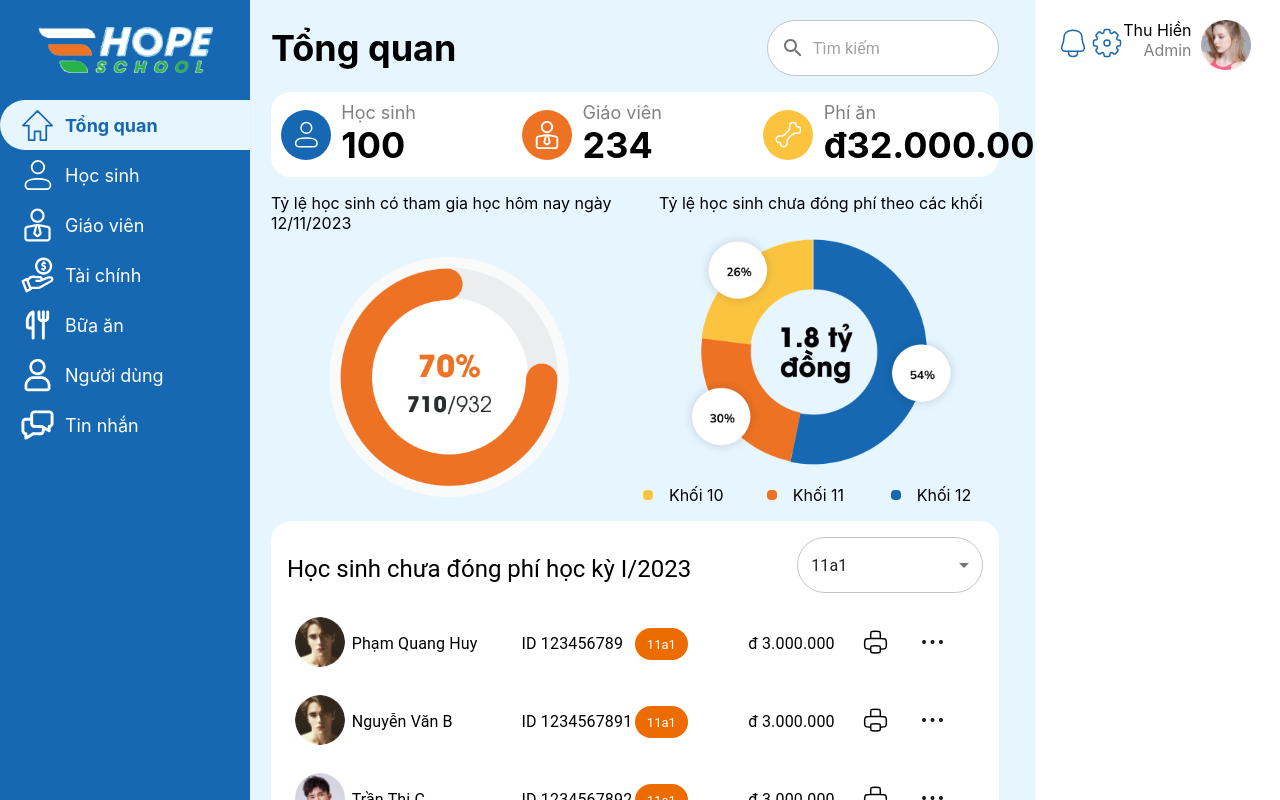
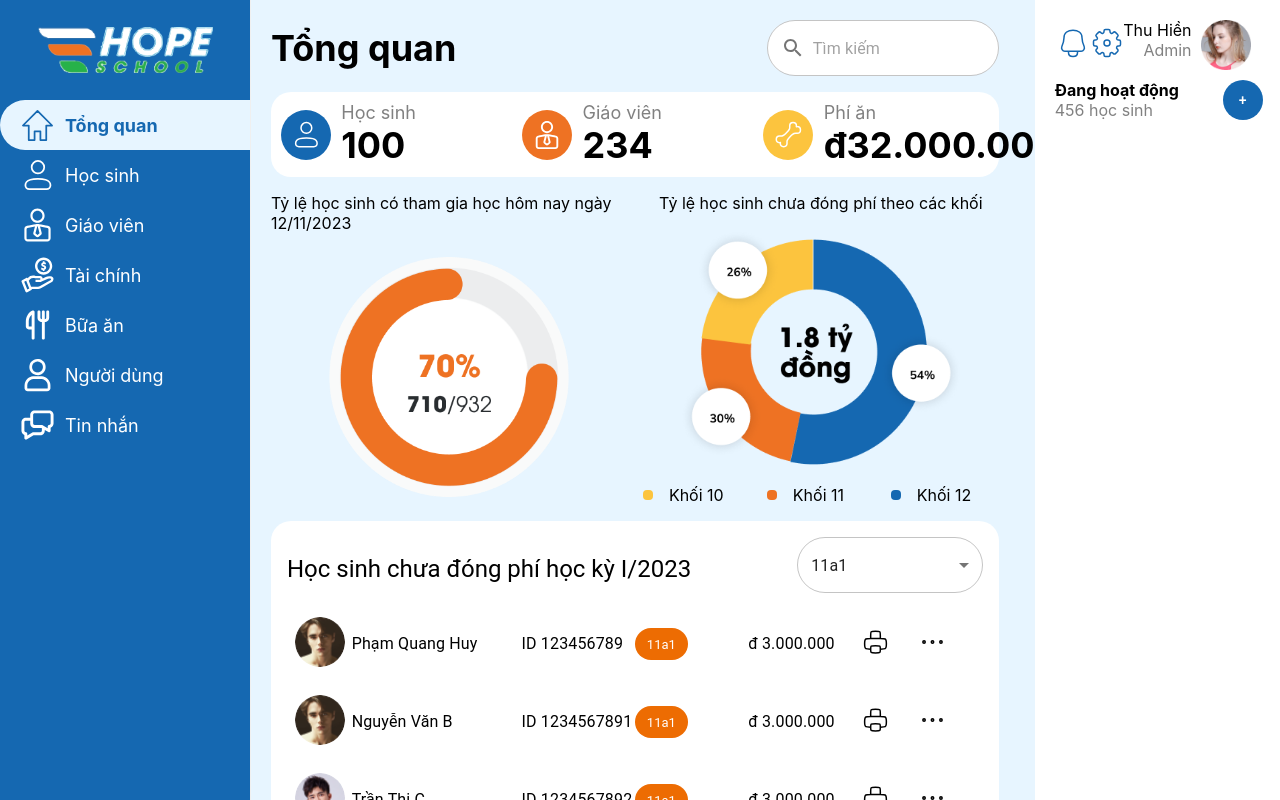
Before and after one commit to TalJa1/web-huybao, a React (Create React App) app: page / in a window 1280 px wide. Built offline with nearby package versions, Linux system fonts and the light colour scheme.

Commit message:
Add Main section to HomeRightComponent with activity overview and action button

```diff
--- a/src/components/home/HomeRightComponent.tsx
+++ b/src/components/home/HomeRightComponent.tsx
@@ -1,4 +1,4 @@
-import { Box } from "@mui/material";
+import { Box, Button } from "@mui/material";
 import Grid from "@mui/material/Grid2";
 import React from "react";
 import { bellIcon, settingIcon } from "../../assets/iconSVG";
@@ -7,6 +7,52 @@ const HomeRightComponent = () => {
   return (
     <Box sx={{ padding: "20px" }}>
       <Header />
+      <Main />
+    </Box>
+  );
+};
+
+const Main: React.FC = () => {
+  return (
+    <Box>
+      <Grid container sx={{ margin: "10px 0" }}>
+        <Grid container size={10}>
+          <Grid
+            size={12}
+            sx={{ color: "black", fontSize: "24", fontWeight: "700" }}
+          >
+            Đang hoạt động
+          </Grid>
+          <Grid
+            sx={{ color: "#818181", fontSize: "14", fontWeight: "400" }}
+            size={12}
+          >
+            456 học sinh
+          </Grid>
+        </Grid>
+        <Grid
+          size={2}
+          display={"flex"}
+          justifyContent={"center"}
+          alignItems={"center"}
+        >
+          <Button
+            sx={{
+              backgroundColor: "#1568B1",
+              color: "white",
+              borderRadius: "50%",
+              width: "40px",
+              height: "40px",
+              display: "flex",
+              justifyContent: "center",
+              alignItems: "center",
+              minWidth: "40px",
+            }}
+          >
+            +
+          </Button>
+        </Grid>
+      </Grid>
     </Box>
   );
 };
```
